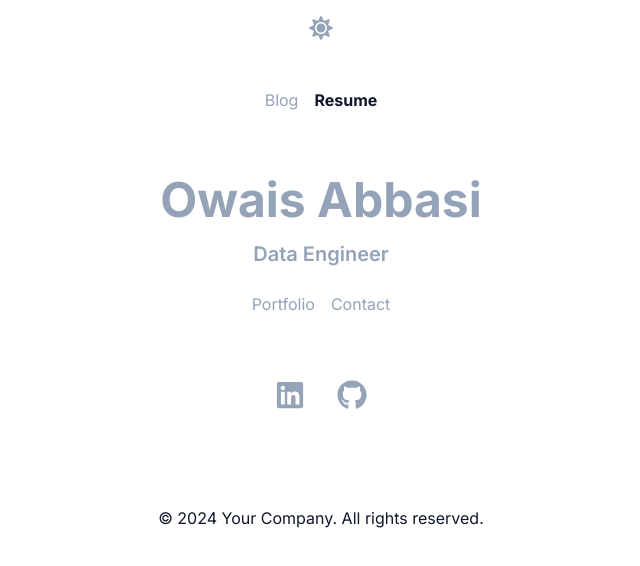
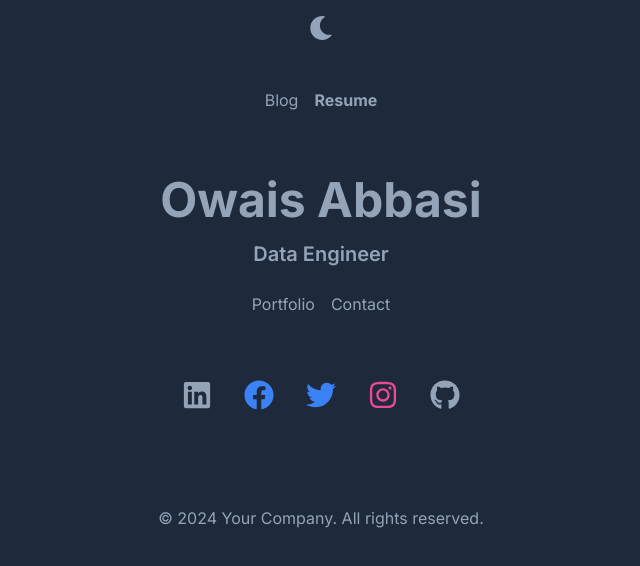
Before and after one commit to owaisabbasi89/resume, a Next.js app: page / in a window 1280 px wide. Shown: the top 566 px of the page, without its empty margins (319-959 px from the left). Built offline with nearby package versions, Linux system fonts and the light colour scheme.

Commit message:
minor tweaking and setting default mode to dark

```diff
--- a/app/components/Footer.tsx
+++ b/app/components/Footer.tsx
@@ -2,7 +2,7 @@ import React from "react";
 
 const Footer: React.FC = () => {
   return (
-    <footer className="p-4 md:p-8 mx-auto">
+    <footer className="p-4 text-center md:p-8 mx-auto">
       {/* Placeholder content for footer */}
       <p>&copy; 2024 Your Company. All rights reserved.</p>
     </footer>
--- a/app/components/Header.tsx
+++ b/app/components/Header.tsx
@@ -7,13 +7,13 @@ const Header: React.FC = () => {
 
       <nav className="mt-2 md:mt-4">
         <ul className="flex flex-col md:flex-row">
-          <li className="mr-0 md:mr-4 mb-2 md:mb-0 text-slate-400">
+          <li className="mx-auto md:mr-4 mb-2 md:mb-0 text-slate-400">
             <a href="#" className="hover:underline">
               Blog
             </a>
           </li>
 
-          <li>
+          <li className="mx-auto">
             <a
               href="./OWAIS ABBASI - DATA ENGINEER.pdf"
               target="_blank"
--- a/app/components/SocialIcons.tsx
+++ b/app/components/SocialIcons.tsx
@@ -21,16 +21,31 @@ const SocialIcons: React.FC = () => {
       >
         <FaLinkedin />
       </a>
-      {/* <a href={`https://www.facebook.com/${handle}`} target="_blank" rel="noopener noreferrer" className="text-blue-500 hover:text-blue-400 text-2xl md:text-3xl mx-2 my-2 md:mx-4 md:my-0">
+      <a
+        href={`https://www.facebook.com/${handle}`}
+        target="_blank"
+        rel="noopener noreferrer"
+        className="text-blue-500 hover:text-blue-400 text-2xl md:text-3xl mx-2 my-2 md:mx-4 md:my-0"
+      >
         <FaFacebook />
       </a>
-      <a href={`https://twitter.com/${handle}`} target="_blank" rel="noopener noreferrer" className="text-blue-500 hover:text-blue-400 text-2xl md:text-3xl mx-2 my-2 md:mx-4 md:my-0">
+      <a
+        href={`https://twitter.com/${handle}`}
+        target="_blank"
+        rel="noopener noreferrer"
+        className="text-blue-500 hover:text-blue-400 text-2xl md:text-3xl mx-2 my-2 md:mx-4 md:my-0"
+      >
         <FaTwitter />
       </a>
-      <a href={`https://www.instagram.com/${handle}`} target="_blank" rel="noopener noreferrer" className="text-pink-500 hover:text-pink-400 text-2xl md:text-3xl mx-2 my-2 md:mx-4 md:my-0">
+      <a
+        href={`https://www.instagram.com/${handle}`}
+        target="_blank"
+        rel="noopener noreferrer"
+        className="text-pink-500 hover:text-pink-400 text-2xl md:text-3xl mx-2 my-2 md:mx-4 md:my-0"
+      >
         <FaInstagram />
       </a>
-      <a href={`https://www.tiktok.com/@${handle}`} target="_blank" rel="noopener noreferrer" className="text-black hover:text-red-500 text-2xl md:text-3xl mx-2 my-2 md:mx-4 md:my-0">
+      {/* <a href={`https://www.tiktok.com/@${handle}`} target="_blank" rel="noopener noreferrer" className="text-black hover:text-red-500 text-2xl md:text-3xl mx-2 my-2 md:mx-4 md:my-0">
         <IoLogoTiktok />
       </a>
       <a href={`https://www.youtube.com/@${handle}`} target="_blank" rel="noopener noreferrer" className="text-red-500 hover:text-red-400 text-2xl md:text-3xl mx-2 my-2 md:mx-4 md:my-0">
--- a/app/page.tsx
+++ b/app/page.tsx
@@ -1,19 +1,3 @@
-// import React from "react";
-// import Resume from "./components/Resume";
-// import Header from "./components/Header";
-// import Footer from "./components/Footer";
-
-// const Page: React.FC = () => {
-//   return (
-//     <div className="flex flex-col min-h-screen text-slate-400 bg-white dark:bg-slate-800">
-//       <Header />
-//       <Resume />
-//       <Footer />
-//     </div>
-//   );
-// };
-
-// export default Page;
 "use client";
 import React, { useState } from "react";
 import Resume from "./components/Resume";
@@ -23,39 +7,31 @@ import { FaMoon, FaSun } from "react-icons/fa"; // Import dark and light mode ic
 
 const Page: React.FC = () => {
   // State to manage the current mode (dark or light)
-  const [darkMode, setDarkMode] = useState<boolean>(false);
+  const [lightMode, setLightMode] = useState<boolean>(false);
 
   // Function to toggle between dark and light mode
   const toggleMode = () => {
-    setDarkMode(!darkMode);
+    setLightMode(!lightMode);
   };
 
   return (
     <div
       className={`flex flex-col min-h-screen ${
-        darkMode ? "bg-slate-800 text-slate-400" : "bg-white text-slate-900"
+        lightMode ? "bg-white text-slate-900" : "bg-slate-800 text-slate-400"
       }`}
     >
       {/* Dark and light mode icons */}
-      {darkMode ? (
-        <FaMoon
-          className="mx-auto mt-4 text-slate-400 text-2xl cursor-pointer"
+      {lightMode ? (
+        <FaSun
+          className="mx-auto mt-4 text-slate-400 text-2xl hover:text-orange-300 cursor-pointer"
           onClick={toggleMode}
         />
       ) : (
-        <FaSun
-          className="mx-auto mt-4 text-slate-400 text-2xl cursor-pointer"
+        <FaMoon
+          className="mx-auto mt-4 text-slate-400 text-2xl hover:text-white cursor-pointer"
           onClick={toggleMode}
         />
       )}
-
-      {/* Toggle button */}
-      {/* <button
-        onClick={toggleMode}
-        className="mx-auto mt-4 px-2 py-1 text-sm rounded-md border border-slate-400 text-slate-400 focus:outline-none"
-      >
-        {darkMode ? "Light Mode" : "Dark Mode"}
-      </button> */}
 
       {/* Header, Resume, and Footer components */}
       <Header />
@@ -66,3 +42,50 @@ const Page: React.FC = () => {
 };
 
 export default Page;
+
+// if want to set default mode to light then use the following code
+
+// "use client";
+// import React, { useState } from "react";
+// import Resume from "./components/Resume";
+// import Header from "./components/Header";
+// import Footer from "./components/Footer";
+// import { FaMoon, FaSun } from "react-icons/fa"; // Import dark and light mode icons
+
+// const Page: React.FC = () => {
+//   // State to manage the current mode (dark or light)
+//   const [darkMode, setDarkMode] = useState<boolean>(false);
+
+//   // Function to toggle between dark and light mode
+//   const toggleMode = () => {
+//     setDarkMode(!darkMode);
+//   };
+
+//   return (
+//     <div
+//       className={`flex flex-col min-h-screen ${
+//         darkMode ? "bg-slate-800 text-slate-400" : "bg-white text-slate-900"
+//       }`}
+//     >
+//       {/* Dark and light mode icons */}
+//       {darkMode ? (
+//         <FaMoon
+//           className="mx-auto mt-4 text-slate-400 text-2xl hover:text-white cursor-pointer"
+//           onClick={toggleMode}
+//         />
+//       ) : (
+//         <FaSun
+//           className="mx-auto mt-4 text-slate-400 text-2xl hover:text-orange-300 cursor-pointer"
+//           onClick={toggleMode}
+//         />
+//       )}
+
+//       {/* Header, Resume, and Footer components */}
+//       <Header />
+//       <Resume />
+//       <Footer />
+//     </div>
+//   );
+// };
+
+// export default Page;
```
